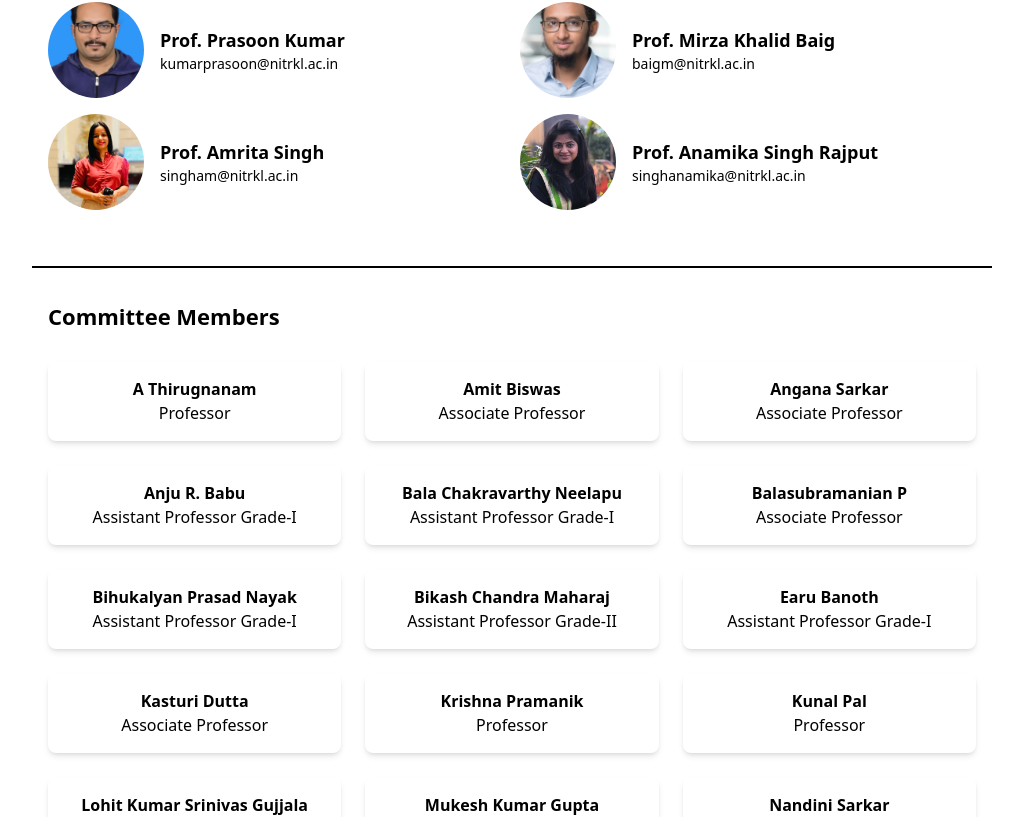
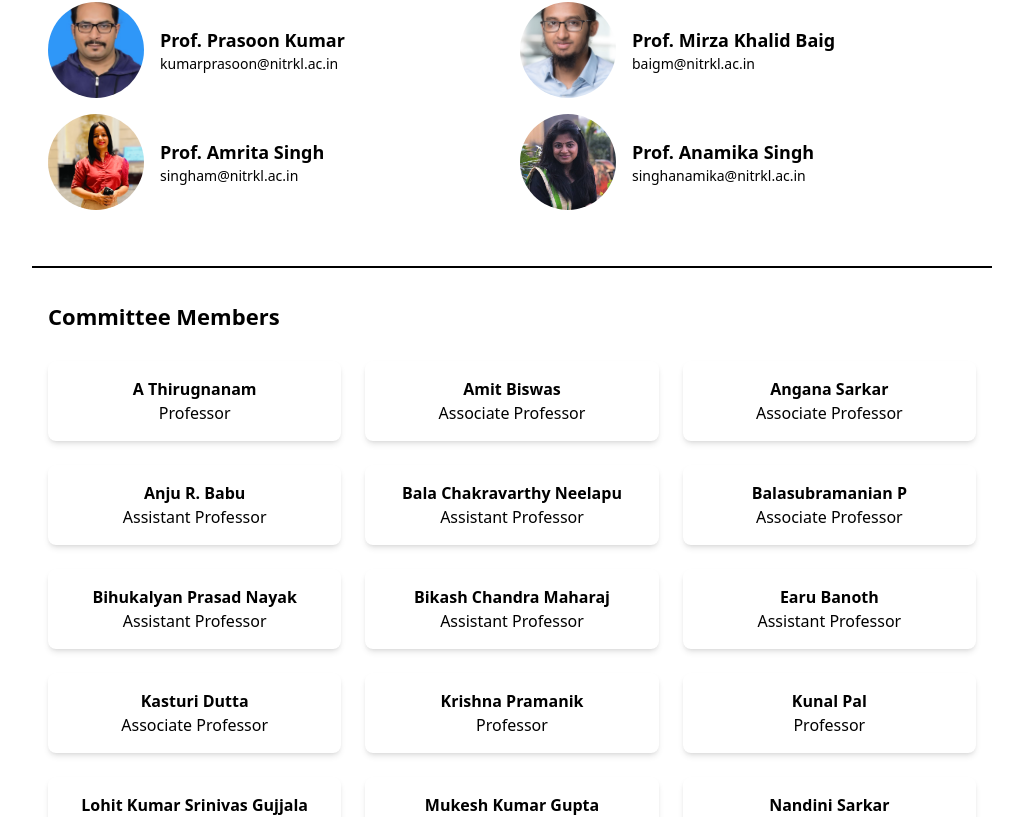
Before and after one commit to Akshay9715/Conference, a React (Vite) app: page /committee in a window 1280 px wide. Shown: the part 690-1507 px from the top of the page, without its empty margins (128-1151 px from the left). Built offline with nearby package versions, Linux system fonts and the light colour scheme.

Commit message:
Names changes and Qr added

```diff
--- a/src/components/OrganizingCommittee.jsx
+++ b/src/components/OrganizingCommittee.jsx
@@ -56,7 +56,7 @@ const OrganizingCommittee = () => {
                     Prof. Devendra Verma
                   </p>
                   <p className="text-subtext-light dark:text-subtext-dark text-base">
-                    HoD, BM
+                    HOD, BM
                   </p>
                   <p className="text-subtext-light dark:text-subtext-dark text-base"></p>
                 </div>
@@ -86,7 +86,7 @@ const OrganizingCommittee = () => {
                 img: "Proffesors/amrita.png",
               },
               {
-                name: "Prof. Anamika Singh Rajput",
+                name: "Prof. Anamika Singh",
                 email: "singhanamika@nitrkl.ac.in",
                 img: "Proffesors/anamika.jpg",
               },
@@ -117,21 +117,21 @@ const OrganizingCommittee = () => {
               ["A Thirugnanam", "Professor"],
               ["Amit Biswas", "Associate Professor"],
               ["Angana Sarkar", "Associate Professor"],
-              ["Anju R. Babu", "Assistant Professor Grade-I"],
-              ["Bala Chakravarthy Neelapu", "Assistant Professor Grade-I"],
+              ["Anju R. Babu", "Assistant Professor"],
+              ["Bala Chakravarthy Neelapu", "Assistant Professor"],
               ["Balasubramanian P", "Associate Professor"],
-              ["Bihukalyan Prasad Nayak", "Assistant Professor Grade-I"],
-              ["Bikash Chandra Maharaj", "Assistant Professor Grade-II"],
-              ["Earu Banoth", "Assistant Professor Grade-I"],
+              ["Bihukalyan Prasad Nayak", "Assistant Professor"],
+              ["Bikash Chandra Maharaj", "Assistant Professor"],
+              ["Earu Banoth", "Assistant Professor"],
               ["Kasturi Dutta", "Associate Professor"],
               ["Krishna Pramanik", "Professor"],
               ["Kunal Pal", "Professor"],
-              ["Lohit Kumar Srinivas Gujjala", "Assistant Professor Grade-II"],
+              ["Lohit Kumar Srinivas Gujjala", "Assistant Professor"],
               ["Mukesh Kumar Gupta", "Professor"],
               ["Nandini Sarkar", "Associate Professor"],
               ["Nivedita Patra", "Associate Professor"],
-              ["Ravi Kant Avvari", "Assistant Professor Grade-I"],
-              ["Sivaraman J.", "Assistant Professor Grade-I"],
+              ["Ravi Kant Avvari", "Assistant Professor"],
+              ["Sivaraman J.", "Assistant Professor"],
               ["Subhankar Paul", "Professor"],
             ].map(([name, role], i) => (
               <div
--- a/src/components/Registration.jsx
+++ b/src/components/Registration.jsx
@@ -185,7 +185,7 @@ const Registration = () => {
                     <img
                       className="rounded-lg"
                       alt="QR code for registration"
-                      src="https://lh3.googleusercontent.com/aida-public/AB6AXuBIwD5zrlfT5Kzs-83FujkpNvguyvdty8Mkas3xu_IwvKP7er1n5BxcDVhLqDZTmgdZaYTy16Omgl0gQIvUk0iMn1A90zILyUyl9NakXcdNDNzneKwX7w8oKEoUq3d8MKq8qyUPeiQ-zFdH9-8K1rL6wxbrbdwHvgq_XdZ8gAs-mhS90k8EbdcXYUokt7_eUdvv_ek2XtOHV9YzGjfKfNoXoHAaA5zIHM8ecgPFbQmwQiIR9sg-XKcTXtvmwl5KAGbLmKKJd04SMKw"
+                      src="General/NewQr.jpg"
                     />
                     <p className="mt-4 text-lg font-semibold text-[#3E92CC] dark:text-teal-400">
                       Scan the QR Code to register and join us
```
Also changed, not shown: public/General/NewQr.jpg (added).
